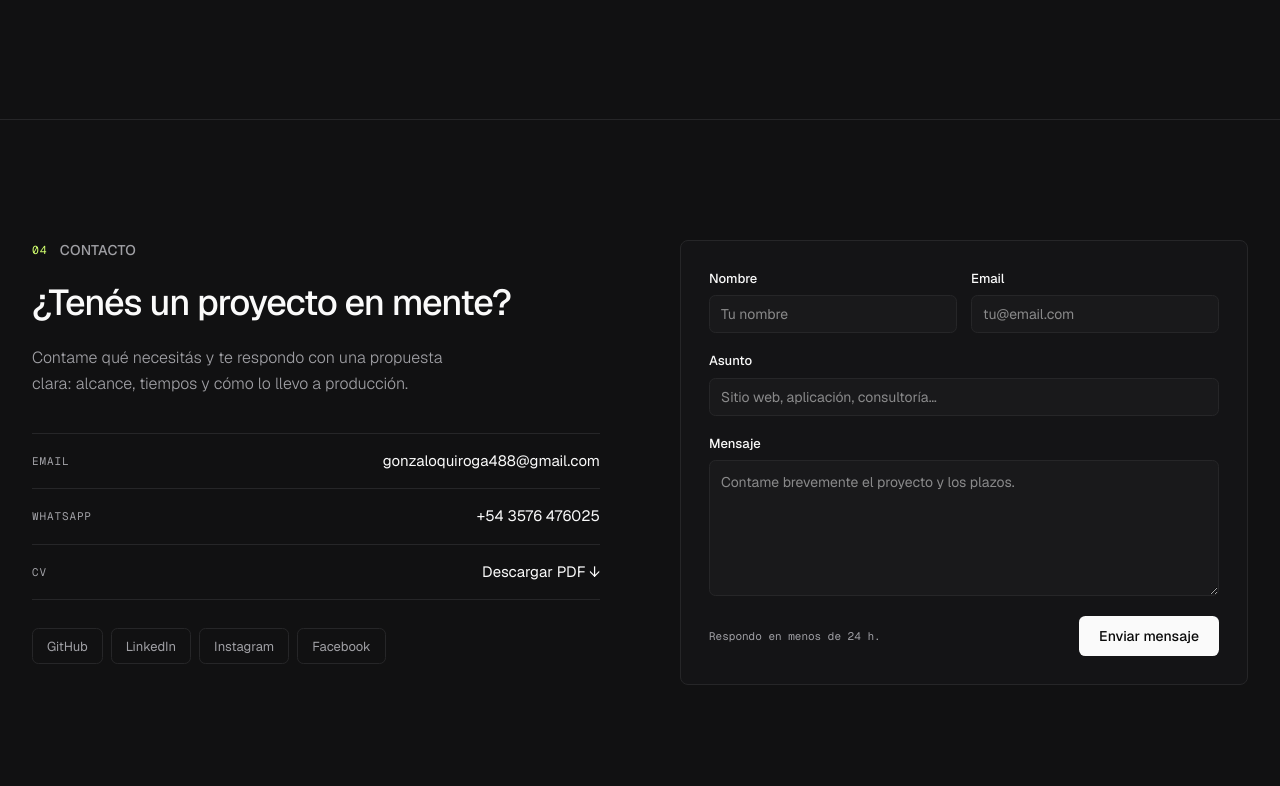
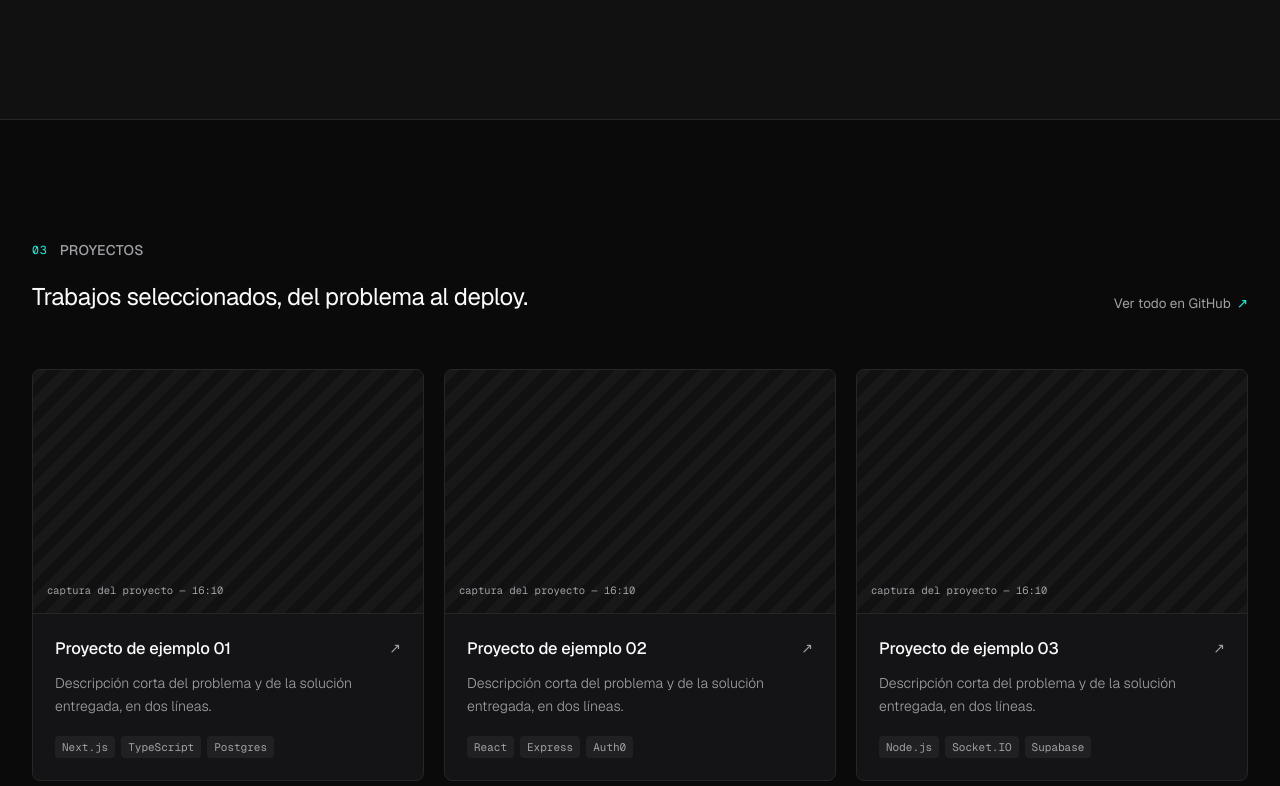
Before and after one commit to Gonzalo-Quiroga/mi-portfolio, a Next.js app: page / in a window 1280 px wide. Shown: the part 2494-3280 px from the top of the page. Built offline with nearby package versions, Linux system fonts and the light colour scheme.

Commit message:
Agrega seccion de Proyectos con placeholders explicitos
Usa el array tipado ya existente en src/data/projects.ts (3 proyectos
de ejemplo, contenido definitivo pendiente segun el plan). Soporta
imagen real via next/image cuando project.image deje de ser null.

```diff
--- a/src/app/page.tsx
+++ b/src/app/page.tsx
@@ -1,6 +1,7 @@
 import { About } from "@/components/sections/about";
 import { Contact } from "@/components/sections/contact";
 import { Hero } from "@/components/sections/hero";
+import { Projects } from "@/components/sections/projects";
 import { Skills } from "@/components/sections/skills";
 
 export default function Home() {
@@ -9,6 +10,7 @@
       <Hero />
       <About />
       <Skills />
+      <Projects />
       <Contact />
     </>
   );
--- /dev/null
+++ b/src/components/sections/projects.tsx
@@ -0,0 +1,98 @@
+import Image from "next/image";
+
+import { projects } from "@/data/projects";
+import { socialLinks } from "@/data/social";
+
+const githubHref = socialLinks.find((s) => s.label === "GitHub")?.href ?? "#";
+
+export function Projects() {
+  return (
+    <section
+      id="proyectos"
+      className="border-t border-border bg-background"
+      style={{ "--accent": "var(--a1)" } as React.CSSProperties}
+    >
+      <div className="mx-auto max-w-340 px-6 py-20 sm:px-8 lg:py-30">
+        <div className="mb-10 flex flex-col items-start justify-between gap-6 sm:flex-row sm:items-end lg:mb-14">
+          <div className="flex flex-col gap-5">
+            <div className="flex items-center gap-3">
+              <span className="font-mono text-[11.5px] tracking-[0.08em] text-accent uppercase">
+                03
+              </span>
+              <h2 className="text-sm font-medium tracking-[0.02em] text-muted-foreground uppercase">
+                Proyectos
+              </h2>
+            </div>
+            <p className="max-w-155 text-xl leading-snug tracking-[-0.02em] text-balance sm:text-2xl">
+              Trabajos seleccionados, del problema al deploy.
+            </p>
+          </div>
+          <a
+            href={githubHref}
+            target="_blank"
+            rel="noopener noreferrer"
+            className="flex items-center gap-1.5 text-[13.5px] whitespace-nowrap text-muted-foreground transition-colors hover:text-foreground"
+          >
+            Ver todo en GitHub <span className="text-accent">↗</span>
+          </a>
+        </div>
+
+        <div className="grid grid-cols-1 gap-5 sm:grid-cols-2 lg:grid-cols-3">
+          {projects.map((project) => (
+            <a
+              key={project.id}
+              href={project.href}
+              className="group flex flex-col overflow-hidden rounded-lg border border-border bg-card transition-[border-color,transform] hover:-translate-y-0.75 hover:border-muted-foreground/40"
+            >
+              <div className="relative aspect-[16/10] border-b border-border bg-background-2">
+                {project.image ? (
+                  <Image
+                    src={project.image}
+                    alt={project.title}
+                    fill
+                    className="object-cover"
+                  />
+                ) : (
+                  <div
+                    className="flex h-full items-end p-3.5"
+                    style={{
+                      backgroundImage:
+                        "repeating-linear-gradient(135deg, oklch(1 0 0 / 0.03) 0 10px, transparent 10px 20px)",
+                    }}
+                  >
+                    <span className="font-mono text-[10.5px] text-muted-foreground">
+                      captura del proyecto — 16:10
+                    </span>
+                  </div>
+                )}
+              </div>
+              <div className="flex flex-1 flex-col gap-3 p-5.5">
+                <div className="flex items-center justify-between gap-3">
+                  <h3 className="text-[16.5px] font-medium tracking-[-0.01em]">
+                    {project.title}
+                  </h3>
+                  <span className="text-sm text-muted-foreground">↗</span>
+                </div>
+                <p className="flex-1 text-sm leading-[1.62] font-light text-muted-foreground text-pretty">
+                  {project.description}
+                </p>
+                {project.tech.length > 0 && (
+                  <div className="flex flex-wrap gap-1.5 pt-1.5">
+                    {project.tech.map((tech) => (
+                      <span
+                        key={tech}
+                        className="rounded-[4px] bg-foreground/5 px-1.75 py-0.75 font-mono text-[11px] text-muted-foreground"
+                      >
+                        {tech}
+                      </span>
+                    ))}
+                  </div>
+                )}
+              </div>
+            </a>
+          ))}
+        </div>
+      </div>
+    </section>
+  );
+}
```
